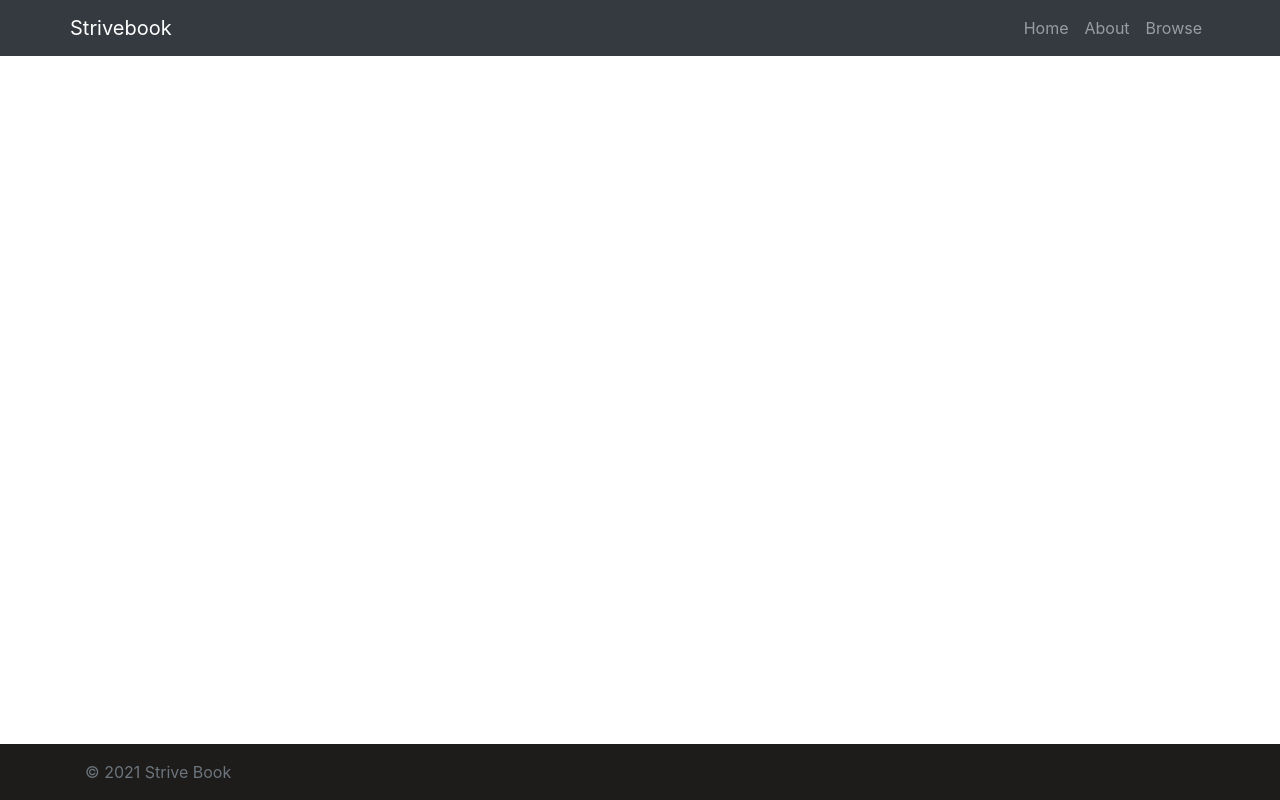
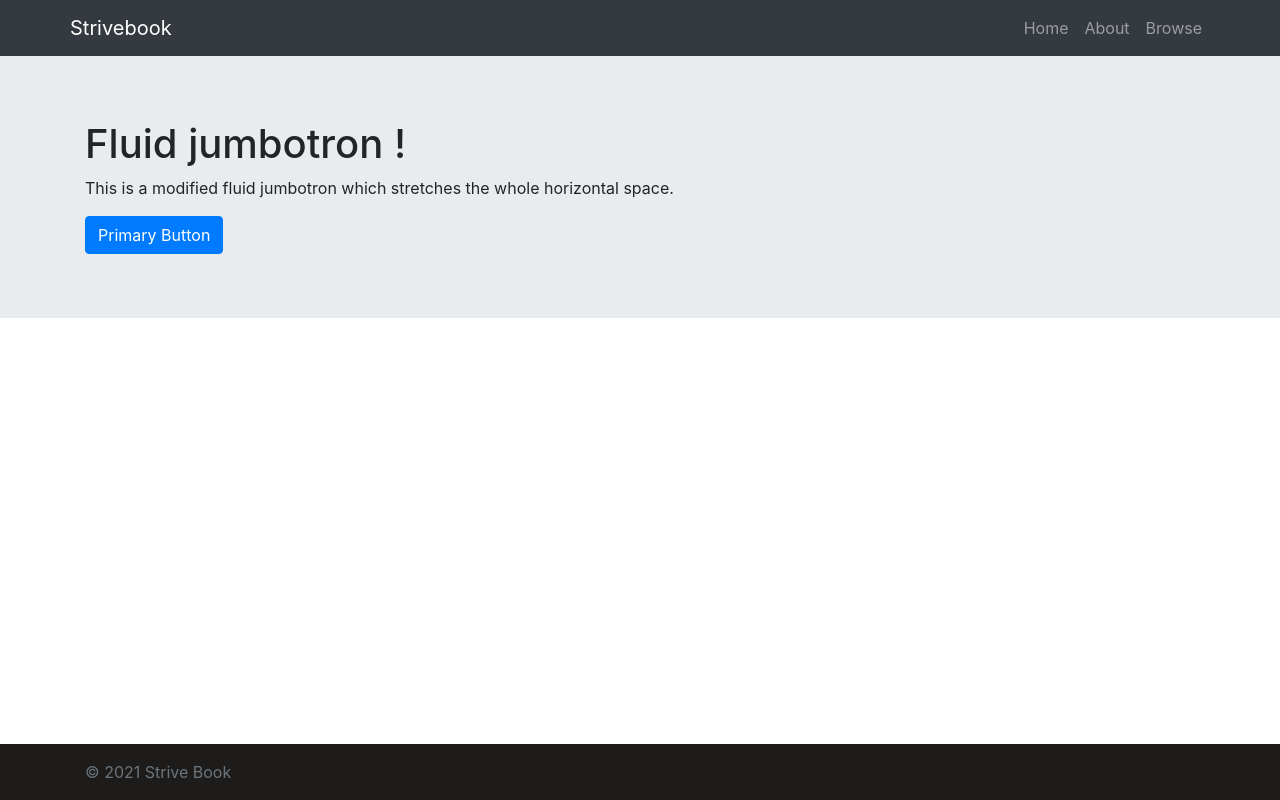
Before and after one commit to sefabckn/Strive-School-M4D2-Homework, a React (Create React App) app in the folder strivebooks/: page / in a window 1280 px wide. Built offline with nearby package versions, Linux system fonts and the light colour scheme.

Commit message:
Jumbotron Created

```diff
--- a/strivebooks/src/App.js
+++ b/strivebooks/src/App.js
@@ -3,6 +3,7 @@ import './App.css';
 import 'bootstrap/dist/css/bootstrap.min.css'
 import MyNavbar from './components/MyNavbar'
 import MyFooter from './components/MyFooter';
+import Welcome from './components/Welcome';
 
 
 function App() {
@@ -11,6 +12,8 @@ function App() {
       <MyNavbar brand="Strivebook" />
 
       <MyFooter />
+
+      <Welcome />
     </div>
 
   );
--- /dev/null
+++ b/strivebooks/src/components/Welcome.jsx
@@ -0,0 +1,22 @@
+//Create a Welcome component with a Jumbotron and a subtitle for your shop.
+import Jumbotron from 'react-bootstrap/Jumbotron'
+import Container from 'react-bootstrap/Container'
+import Button from 'react-bootstrap/Button'
+const Welcome = () =>(
+<>
+    <Jumbotron fluid>
+      <Container>
+        <h1>Fluid jumbotron !</h1>
+        <p>
+           This is a modified fluid jumbotron which
+           stretches the whole horizontal space.
+        </p>
+        <Button variant="primary">
+         Primary Button
+        </Button>
+      </Container>
+    </Jumbotron>
+  </>
+);
+
+export default Welcome
```
